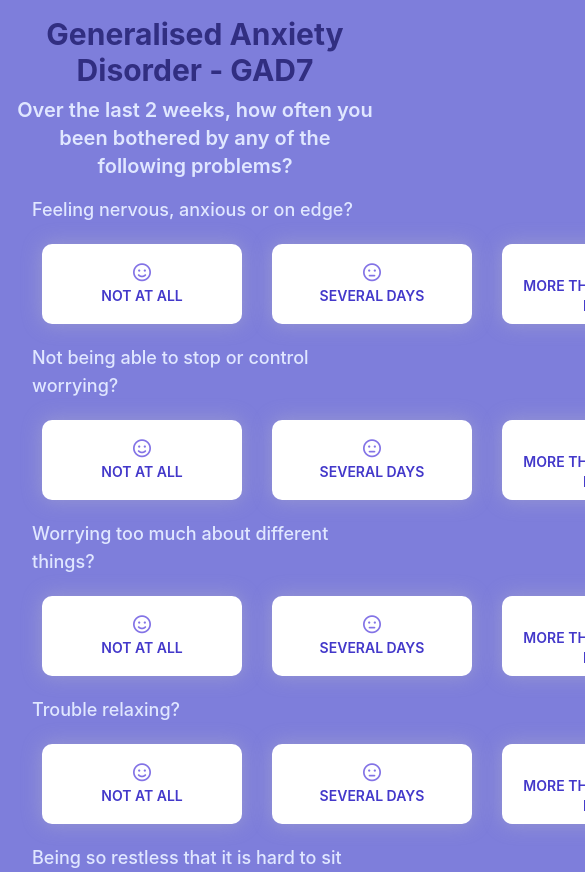
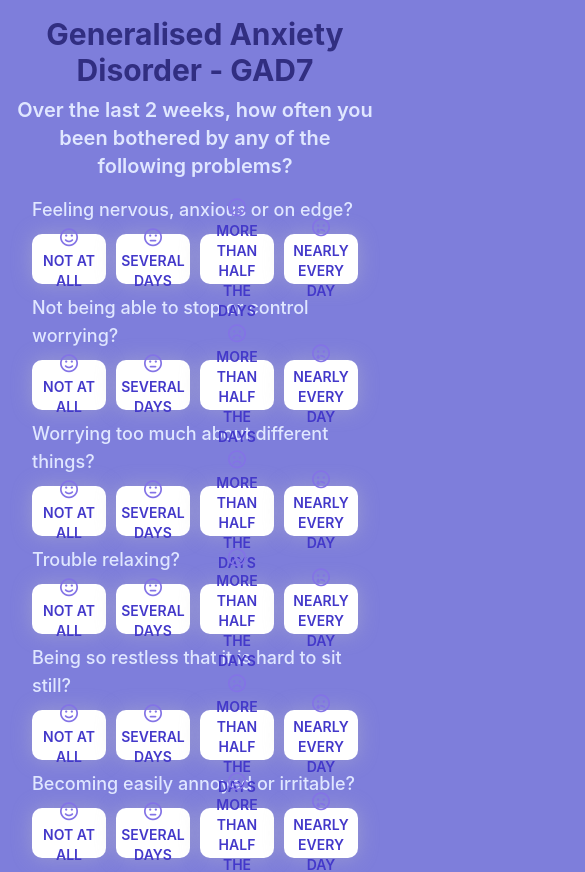
Before and after one commit to gerysantoso03/gad7-bipolar-early-detection, a React (Create React App) app: page /gad7 in a window 390 px wide. Shown: the top 872 px of the page, 585 px wide, since content can reach past the window. Built offline with nearby package versions, Linux system fonts and the light colour scheme.

Commit message:
Update css for responsive purpose

```diff
--- a/src/index.css
+++ b/src/index.css
@@ -104,6 +104,18 @@ img {
   transform: translateX(-50%) scale(1);
 }
 
+@media screen and (max-width: 540px) {
+  .custom-radio {
+    width: 100%;
+  }
+
+  .radio-btn {
+    width: 100%;
+    height: 50px;
+    margin: 10px 0;
+  }
+}
+
 /* Toast Styles */
 .toast-container {
   position: fixed;
```
